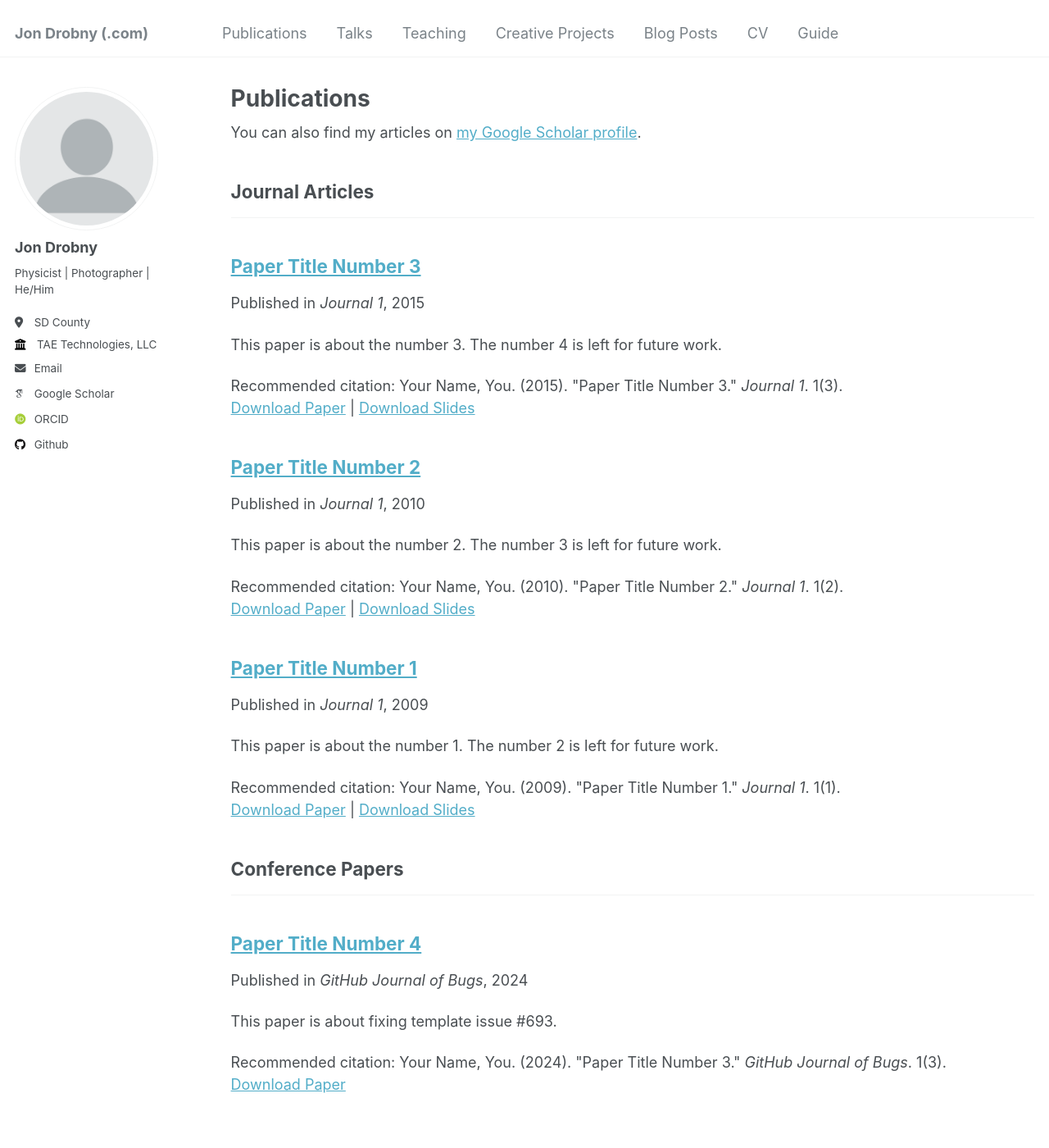
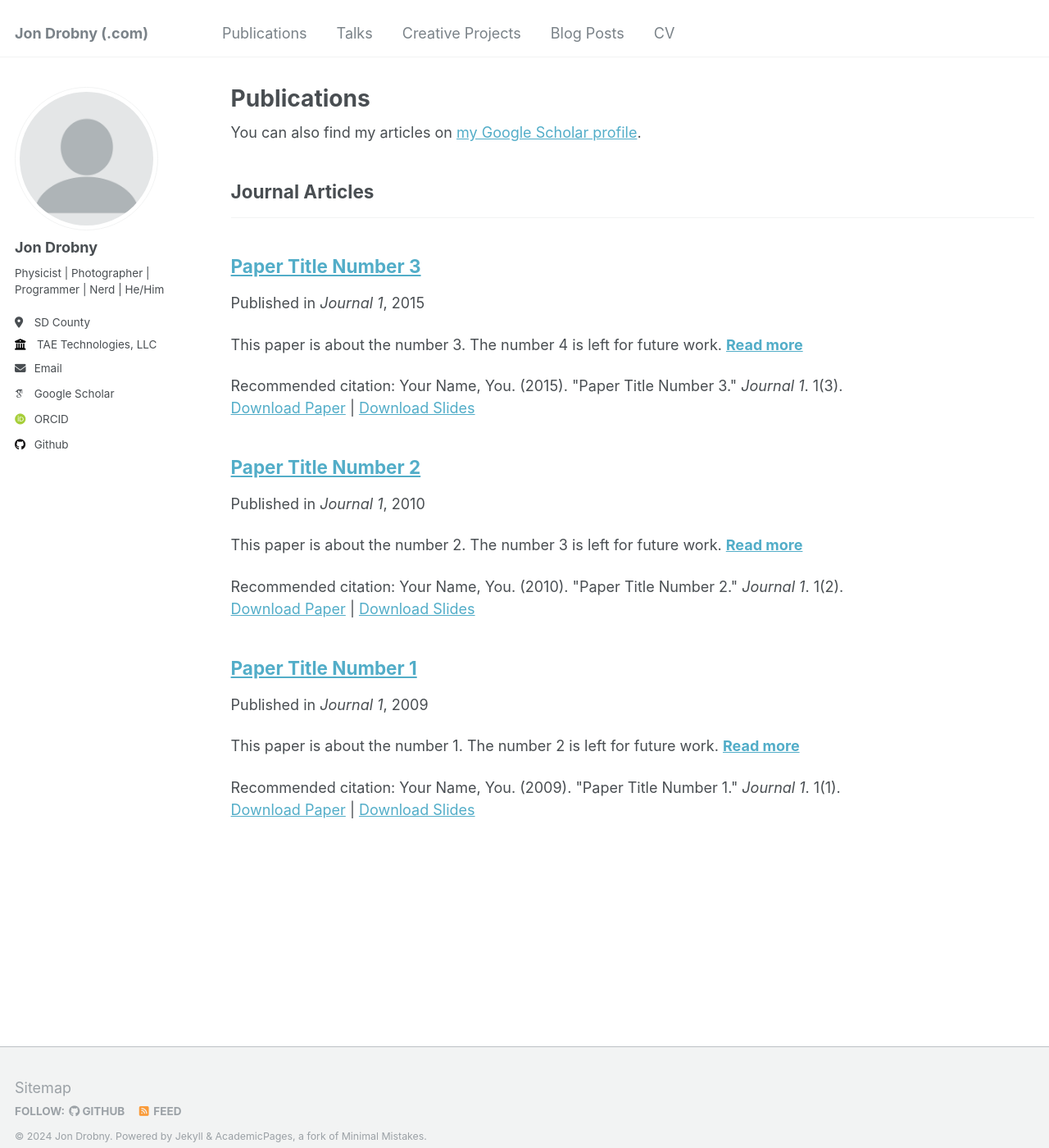
Before and after one commit to drobnyjt/jondrobnydotcom, a Jekyll site: the page built from _pages/publications.html, in a window 1280 px wide and 1400 px high. Shown: the whole window at 82% size. Built offline with Jekyll 4.4.1, drawn with Linux system fonts in a browser that asks for light colours; some web fonts are replaced.

Commit message:
config changes

```diff
--- a/_config.yml
+++ b/_config.yml
@@ -11,7 +11,7 @@ locale                   : "en-US"
 title                    : "Jon Drobny (.com)"
 title_separator          : "-"
 name                     : &name "Jon Drobny"
-description              : &description "Physicist | Photographer"
+description              : &description "Physicist"
 url                      : https://www.jondrobny.com # the base hostname & protocol for your site e.g. "https://mmistakes.github.io"
 baseurl                  : "" # the subpath of your site, e.g. "/blog"
 repository               : "drobnyjt/jondrobny.com"
@@ -24,7 +24,7 @@ author:
   avatar           : "profile.png"
   name             : "Jon Drobny"
   pronouns         : # example: "she/her"
-  bio              : "Physicist | Photographer | He/Him"
+  bio              : "Physicist | Photographer | Programmer | Nerd | He/Him"
   location         : "SD County"
   employer         : "TAE Technologies, LLC"
   uri              : # URL
@@ -75,19 +75,15 @@ author:
 
 # Publication Category - The following the list of publication categories and their headings
 publication_category:
-  books:
-    title: 'Books'
   manuscripts:
     title: 'Journal Articles'
-  conferences:
-    title: 'Conference Papers'
 
 # Site Settings
 teaser                   :  # filename of teaser fallback teaser image placed in /images/, .e.g. "500x300.png"
 breadcrumbs              : false # true, false (default)
 words_per_minute         : 160
 future                   : true
-read_more                : "disabled" # if enabled, adds "Read more" links to excerpts
+read_more                : "enabled" # if enabled, adds "Read more" links to excerpts
 talkmap_link             : false #change to true to add link to talkmap on talks page
 comments:
   provider               : # false (default), "disqus", "discourse", "facebook", "google-plus", "staticman", "custom"
--- a/_data/navigation.yml
+++ b/_data/navigation.yml
@@ -11,9 +11,6 @@ main:
   - title: "Talks"
     url: /talks/
 
-  - title: "Teaching"
-    url: /teaching/
-
   - title: "Creative Projects"
     url: /portfolio/
 
@@ -22,6 +19,3 @@ main:
 
   - title: "CV"
     url: /cv/
-
-  - title: "Guide"
-    url: /markdown/
--- a/_portfolio/portfolio-1.html
+++ b/_portfolio/portfolio-1.html
@@ -89,15 +89,15 @@ collection: portfolio
 
 <tr>
   <td>
-    <a href="/images/songbirds/8.jpg" title="Rock Wren on Rock"><img src="/images/songbirds/1.jpg" alt=""></a>
+    <a href="/images/songbirds/8.jpg" title="Rock Wren on Rock"><img src="/images/songbirds/8.jpg" alt=""></a>
   </td>
 
   <td>
-    <a href="/images/songbirds/9.jpg" title="Canyon Wren on Log"><img src="/images/songbirds/1.jpg" alt=""></a>
+    <a href="/images/songbirds/9.jpg" title="Canyon Wren on Log"><img src="/images/songbirds/9.jpg" alt=""></a>
   </td>
 
   <td>
-    <a href="/images/songbirds/17.jpg" title="American Robin Preening"><img src="/images/songbirds/1.jpg" alt=""></a>
+    <a href="/images/songbirds/17.jpg" title="American Robin Preening"><img src="/images/songbirds/17.jpg" alt=""></a>
   </td>
 </tr>
 </table>
```
